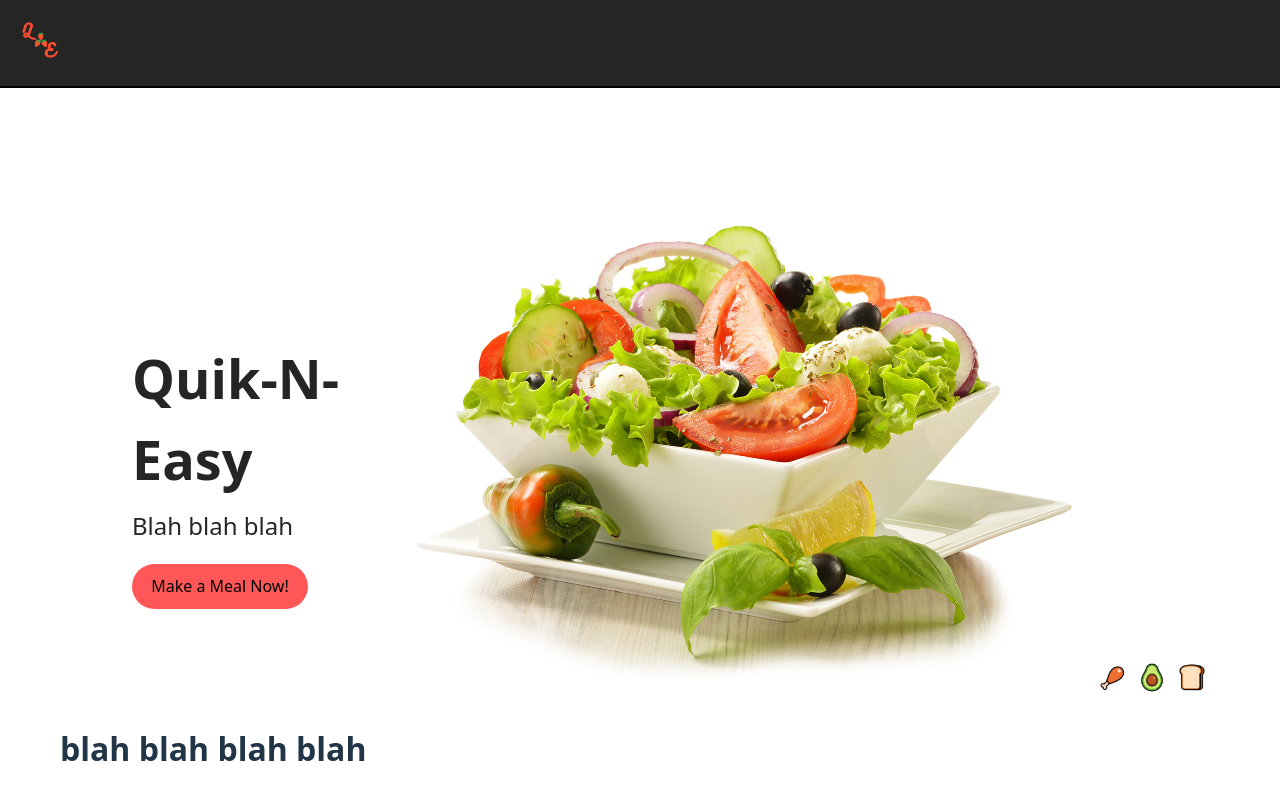
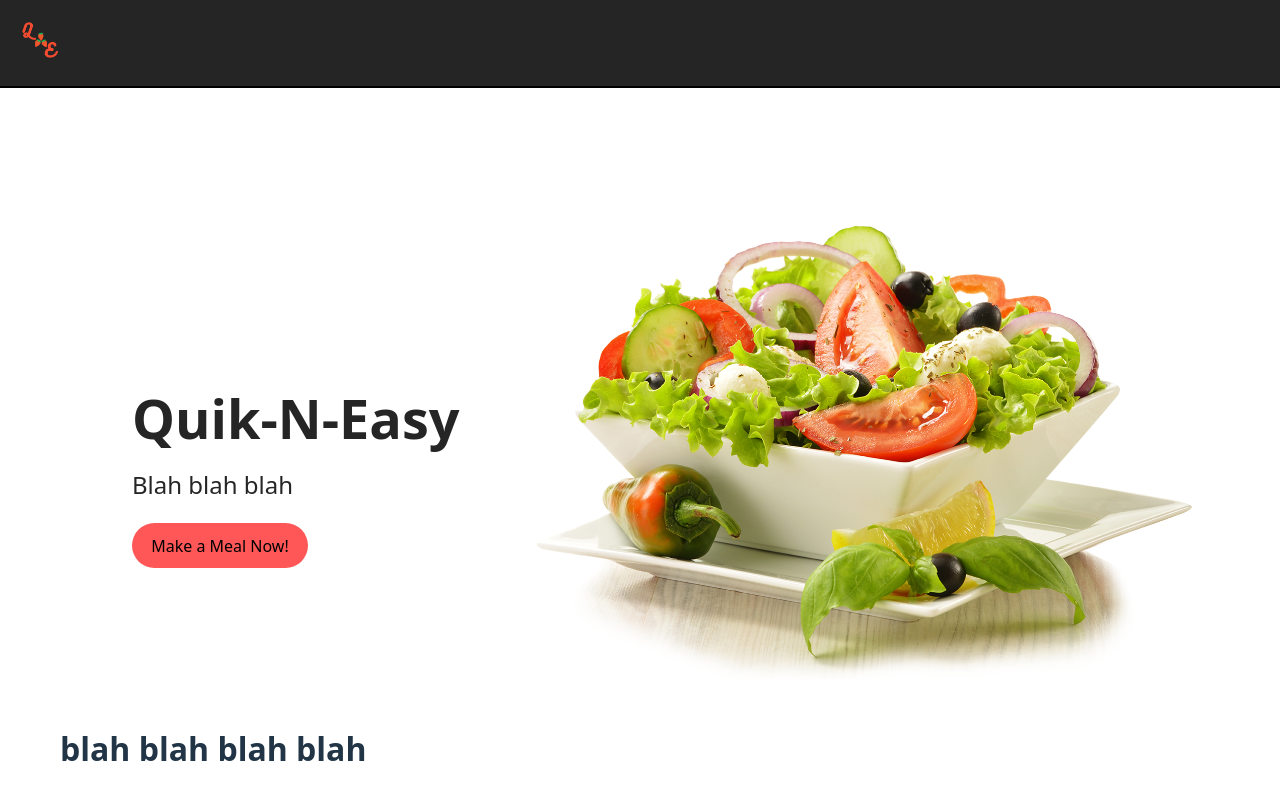
Before and after one commit to Lin8x/QuikNEasy, a React (Vite) app: page / in a window 1280 px wide. Shown: the top 800 px of the page. Built offline with nearby package versions, Linux system fonts and the light colour scheme.

Commit message:
Update HomepageGraphics.tsx

```diff
--- a/src/components/HomepageGraphics.tsx
+++ b/src/components/HomepageGraphics.tsx
@@ -1,7 +1,7 @@
 import salad from "../assets/salad.png";
-import protein from "../assets/protein.png";
-import fat from "../assets/fat.png";
-import carbs from "../assets/carbs.png";
+// import protein from "../assets/protein.png";
+// import fat from "../assets/fat.png";
+// import carbs from "../assets/carbs.png";
 
 const HomepageGraphics = () => {
   return (
@@ -14,7 +14,7 @@ const HomepageGraphics = () => {
         alt="QuikNEasySalad"
       />
     </a>
-    <a href="protein.png" target="_blank">
+    {/* <a href="protein.png" target="_blank">
           <img
             src={protein}
             style={{ height: "40px" , width: "auto"  }}
@@ -37,7 +37,7 @@ const HomepageGraphics = () => {
             className="logo"
             alt="QuikNEasyCarbs"
           />
-        </a>
+        </a> */}
     </div>
   );
 };
```
